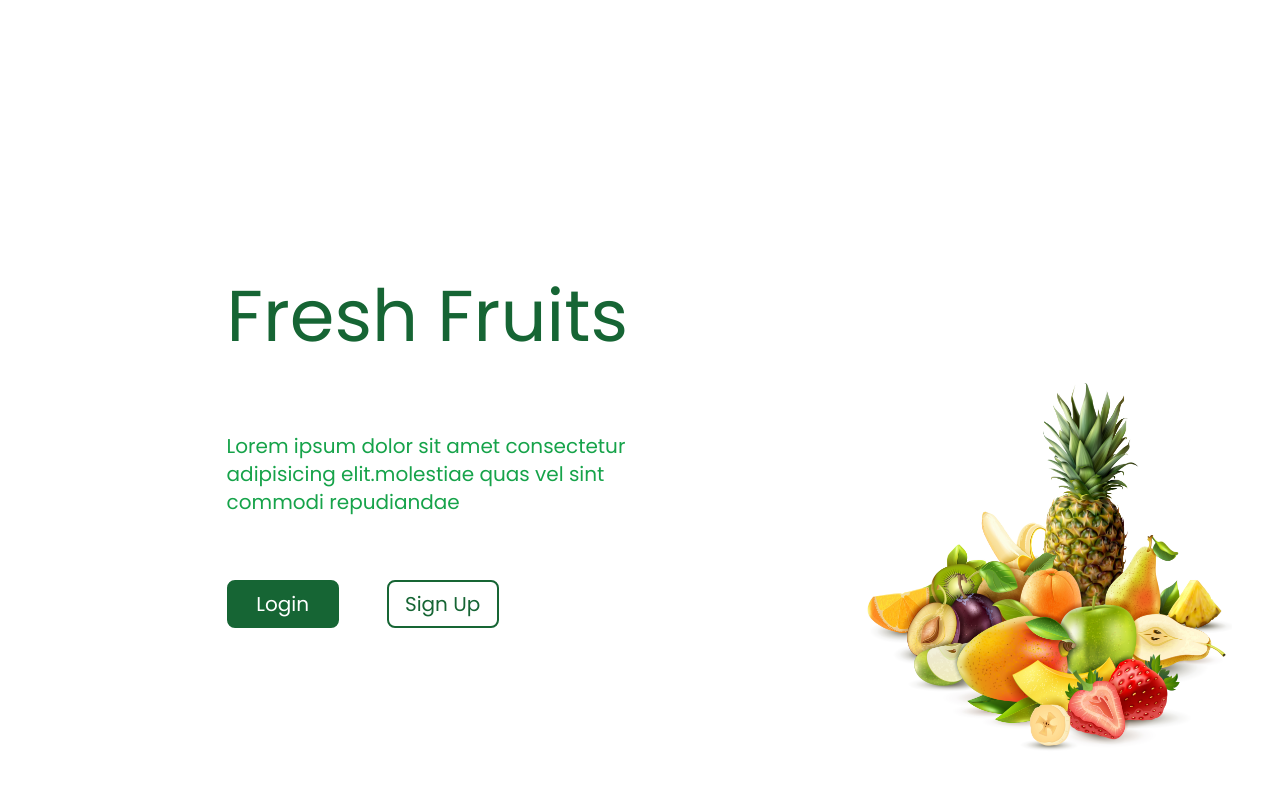
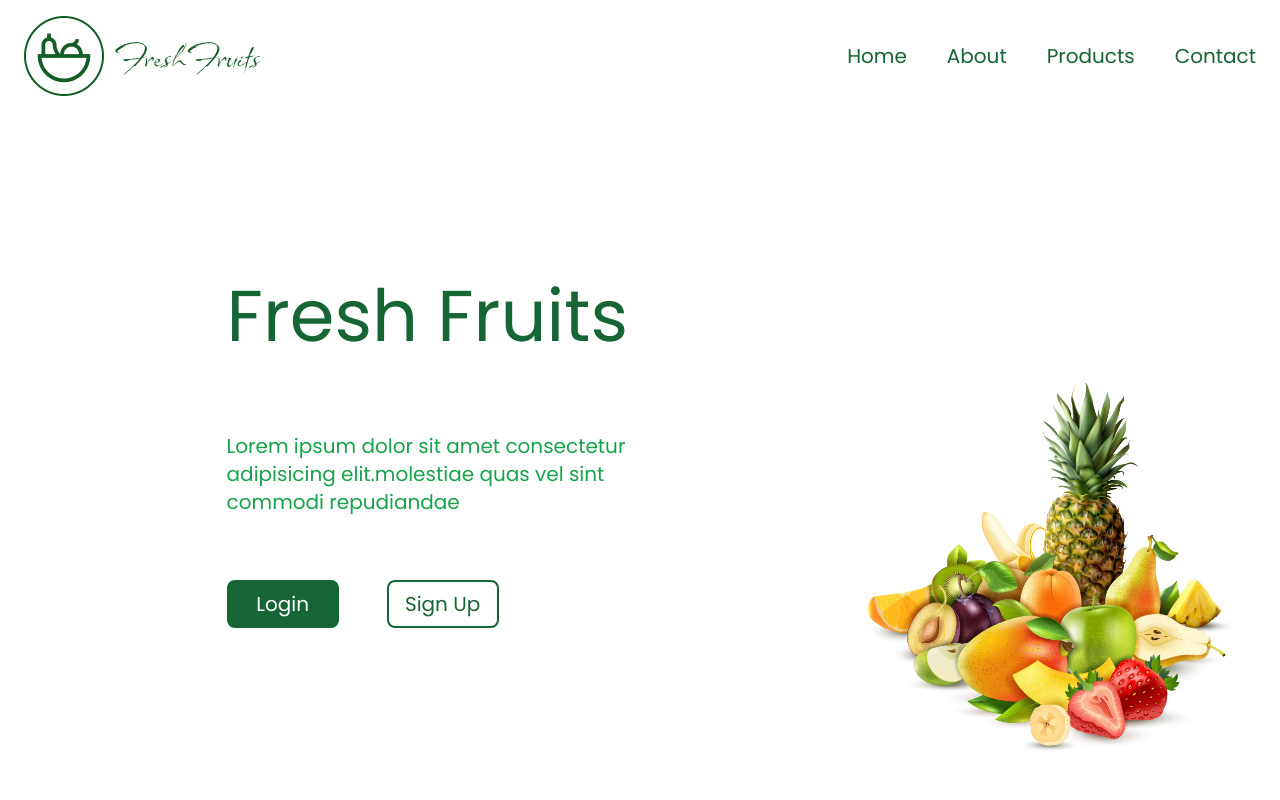
Before and after one commit to Sandun-Induranga/Fruit-Market, a React (Create React App) app in the folder Frontend/frontend/: page / in a window 1280 px wide. Shown: the top 800 px of the page. Built offline with nearby package versions, Linux system fonts and the light colour scheme.

Commit message:
AppHeader Component Created

```diff
--- /dev/null
+++ b/Frontend/frontend/src/components/AppHeader/AppHeader.tsx
@@ -0,0 +1,7 @@
+import { Component } from "react";
+
+export default class AppHeader extends Component {
+  render() {
+    return <div>AppHeader</div>;
+  }
+}
--- /dev/null
+++ b/Frontend/frontend/src/components/AppHeader/index.ts
@@ -0,0 +1 @@
+export {default} from "./AppHeader";
--- a/Frontend/frontend/src/pages/Main/Main.tsx
+++ b/Frontend/frontend/src/pages/Main/Main.tsx
@@ -1,6 +1,7 @@
-import React, { Component } from "react";
+import { Component } from "react";
 import About from "../../components/About";
 import Contact from "../../components/Contact";
+import Header from "../../components/Header";
 import Home from "../../components/Home";
 import Products from "../../components/Products";
 
@@ -8,6 +9,7 @@ export default class Main extends Component {
   render() {
     return (
       <div>
+        <Header />
         <Home />
         <About />
         <Products />
```
